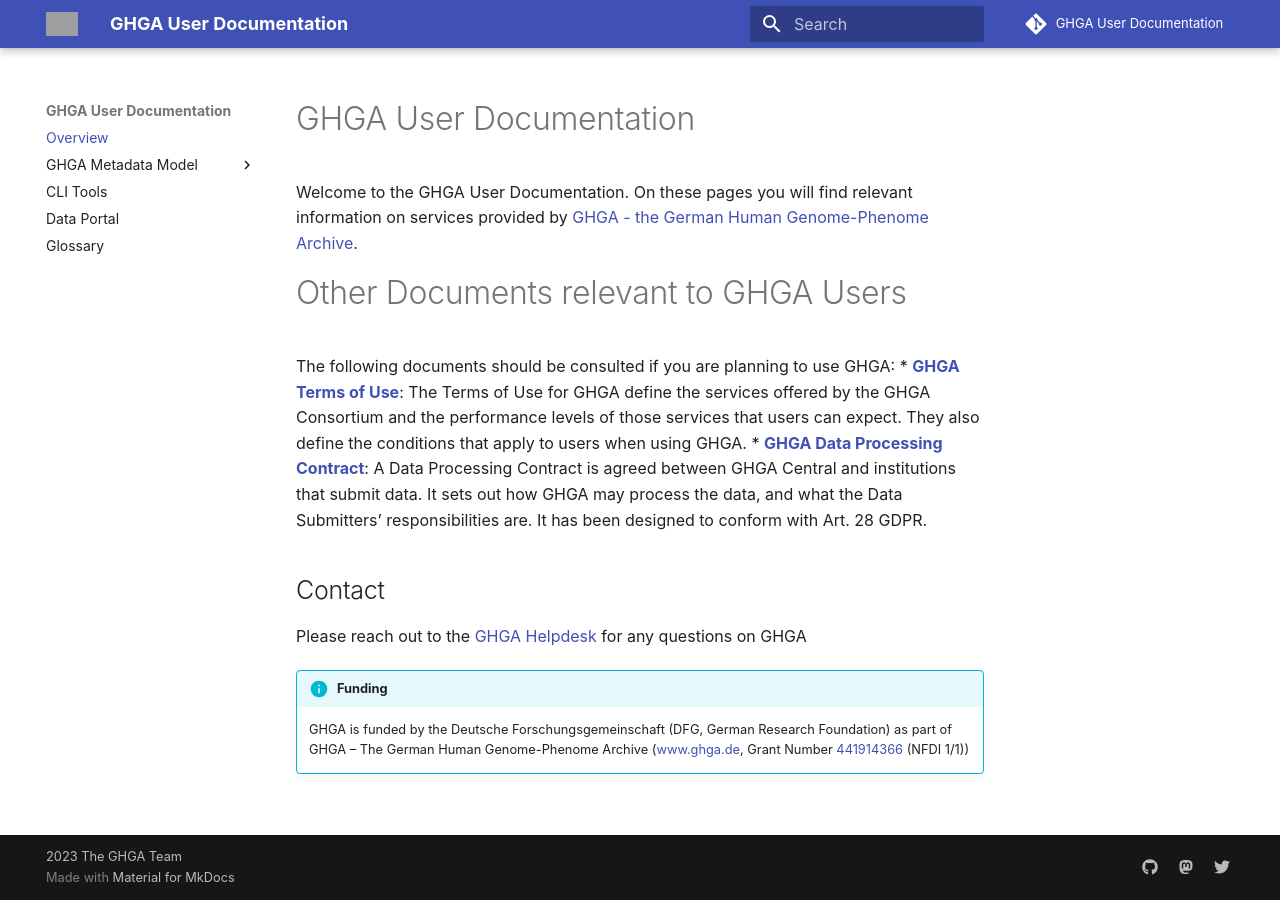
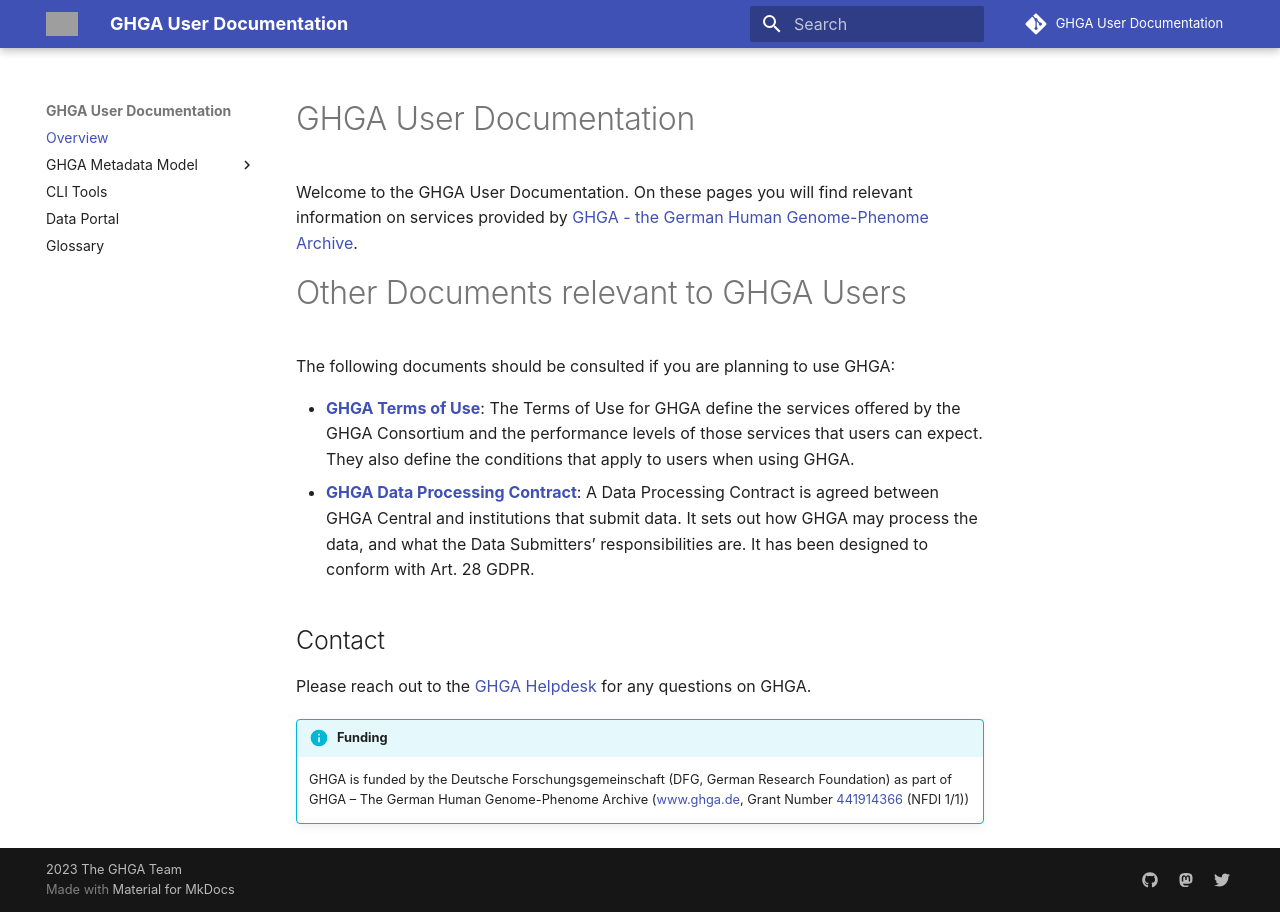
Before and after one commit to ghga-de/docs.ghga.de, an MkDocs documentation site: the page built from user_docs/index.md, in a window 1280 px wide. Built offline with MkDocs 1.6.1 and Material for MkDocs 9.7.7, drawn with Linux system fonts in a browser that asks for light colours; comment, search, counter and statistics services are not loaded; grey boxes are pictures that could not be loaded.

Commit message:
formatting fix

```diff
--- a/user_docs/index.md
+++ b/user_docs/index.md
@@ -4,11 +4,12 @@
 
 # Other Documents relevant to GHGA Users
 The following documents should be consulted if you are planning to use GHGA:
+
 * [**GHGA Terms of Use**](https://www.ghga.de/Downloads/Terms_of_Use_-_GHGA_Data_Infrastructure_V1.0.pdf): The Terms of Use for GHGA define the services offered by the GHGA Consortium and the performance levels of those services that users can expect. They also define the conditions that apply to users when using GHGA.
 * [**GHGA Data Processing Contract**](https://www.ghga.de/Downloads/GHGA_Data_Processing_Contract.pdf): A Data Processing Contract is agreed between GHGA Central and institutions that submit data. It sets out how GHGA may process the data, and what the Data Submitters’ responsibilities are. It has been designed to conform with Art. 28 GDPR.
 
 ## Contact
-Please reach out to the [GHGA Helpdesk](mailto:helpdesk@ghga.de) for any questions on GHGA
+Please reach out to the [GHGA Helpdesk](mailto:helpdesk@ghga.de) for any questions on GHGA.
 
 !!! info "Funding"
     GHGA is funded by the Deutsche Forschungsgemeinschaft (DFG, German Research Foundation) as part of  GHGA – The German Human Genome-Phenome Archive (www.ghga.de, Grant Number [441914366](https://gepris.dfg.de/gepris/projekt/441914366?context=projekt&task=showDetail&id=441914366&) (NFDI 1/1))
```
